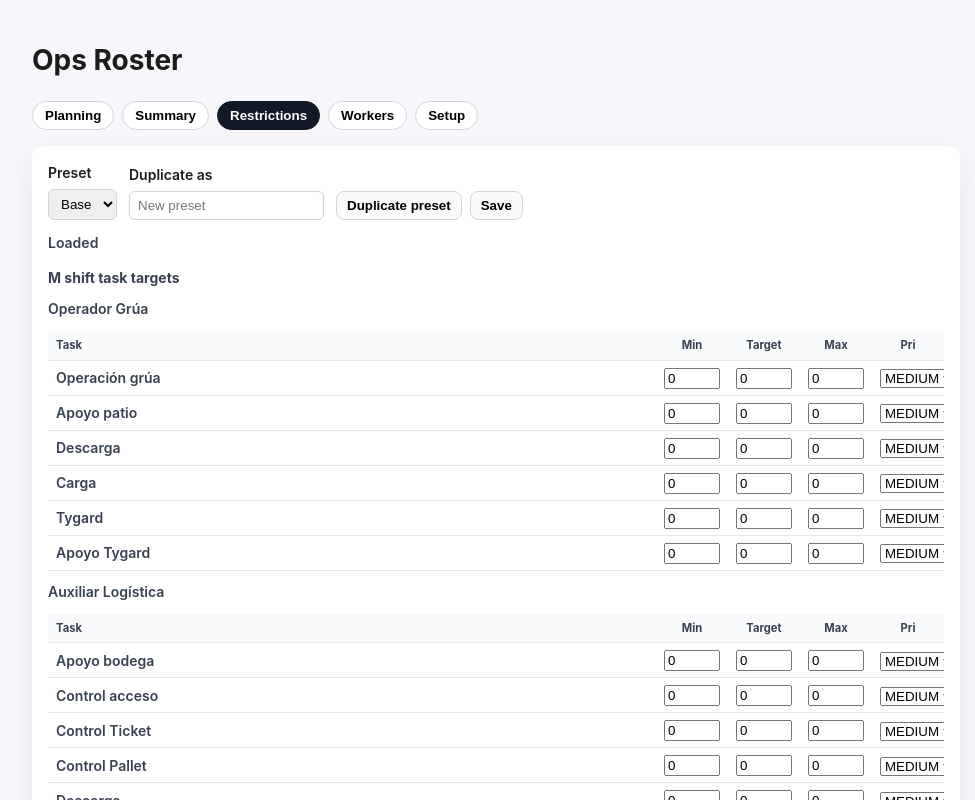
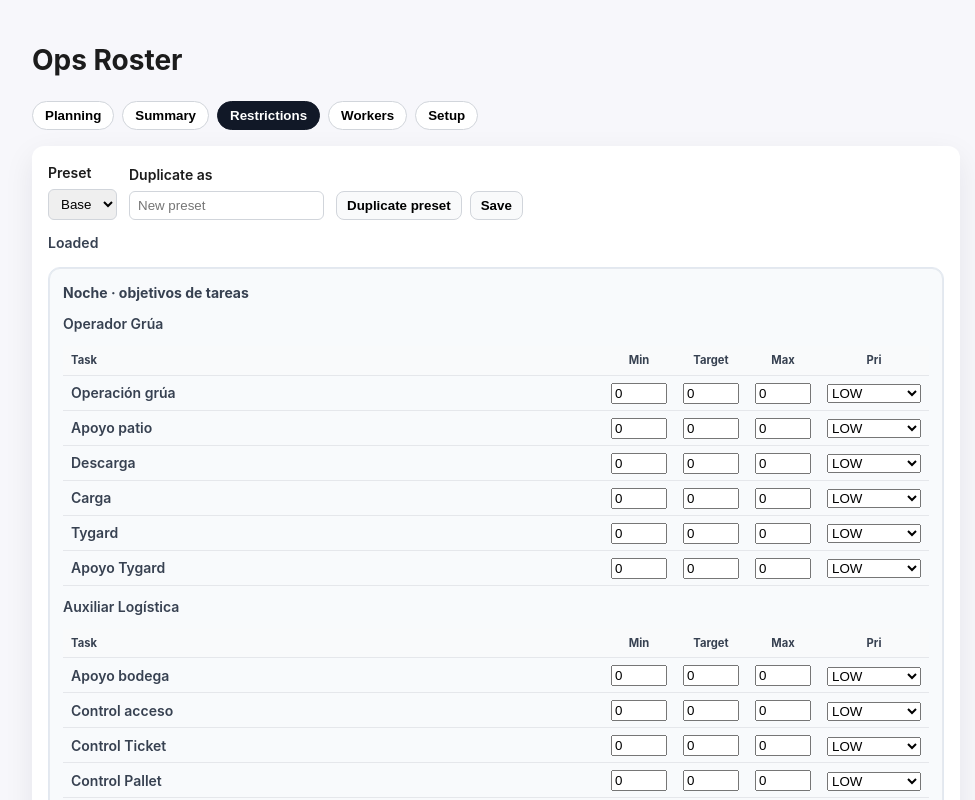
Before and after one commit to cabp393/ops-roster, a React (Vite) app: page / in a window 1280 px wide. Both pictures are taken after a click on the button "Restrictions". Shown: the top 800 px of the page, without its empty margins (144-1119 px from the left). Built offline with nearby package versions, Linux system fonts and the light colour scheme.

Commit message:
Refine restriction priority UI defaults

```diff
--- a/src/data/mock.ts
+++ b/src/data/mock.ts
@@ -8,7 +8,7 @@ export const SHIFT_LABEL: Record<Shift, string> = {
   N: 'Noche',
 }
 
-export const DEFAULT_TASK_PRIORITY: TaskPriority = 'MEDIUM'
+export const DEFAULT_TASK_PRIORITY: TaskPriority = 'LOW'
 
 export const defaultRoles: Role[] = [
   { id: 'role-og', code: 'OG', name: 'Operador Grúa', isActive: true, countsForBalance: true },
--- a/src/index.css
+++ b/src/index.css
@@ -191,6 +191,19 @@ th {
   text-align: center;
 }
 
+.compact-table .prio-col {
+  width: 110px;
+  text-align: center;
+}
+
+.priority-select {
+  width: 100%;
+}
+
+.shift-card {
+  box-shadow: inset 0 0 0 1px rgba(148, 163, 184, 0.2);
+}
+
 .placeholder {
   margin-top: 16px;
   padding: 20px;
--- a/src/pages/RestrictionsPage.tsx
+++ b/src/pages/RestrictionsPage.tsx
@@ -1,5 +1,5 @@
 import { useEffect, useMemo, useState } from 'react'
-import { DEFAULT_TASK_PRIORITY, SHIFTS } from '../data/mock'
+import { DEFAULT_TASK_PRIORITY, SHIFT_LABEL, SHIFTS } from '../data/mock'
 import {
   getRestrictionPreset,
   getRestrictionPresetNames,
@@ -11,6 +11,7 @@ import type { Restrictions, Role, Shift, Task, TaskPriority } from '../types'
 
 const fallbackWeekStart = '2025-12-29'
 const PRIORITIES: TaskPriority[] = ['HIGH', 'MEDIUM', 'LOW']
+const SHIFT_ORDER: Shift[] = ['N', 'M', 'T']
 
 function toDateInputValue(date: Date) {
   const year = date.getFullYear()
@@ -81,6 +82,14 @@ function ensureTaskTargets(restrictions: Restrictions, tasks: Task[]) {
 
 const compactInputStyle = {
   width: '56px',
+}
+
+const shiftCardStyle = {
+  marginTop: '1rem',
+  padding: '1rem',
+  border: '1px solid #e2e8f0',
+  borderRadius: '12px',
+  background: '#f8fafc',
 }
 
 export function RestrictionsPage() {
@@ -246,9 +255,9 @@ export function RestrictionsPage() {
         </div>
       </div>
       {savedLabel ? <p className="summary">{savedLabel}</p> : null}
-      {SHIFTS.map((shift) => (
-        <div key={shift} className="summary" style={{ marginTop: '1rem' }}>
-          <strong>{shift} shift task targets</strong>
+      {SHIFT_ORDER.map((shift) => (
+        <div key={shift} className="summary shift-card" style={shiftCardStyle}>
+          <strong>{SHIFT_LABEL[shift]} · objetivos de tareas</strong>
           {tasksByRole.map(({ role, tasks: roleTasks }) => (
             <div key={`${shift}-${role.code}`} style={{ marginTop: '0.75rem' }}>
               <div style={{ fontWeight: 600, marginBottom: '0.25rem' }}>{role.name}</div>
@@ -257,13 +266,20 @@ export function RestrictionsPage() {
               ) : (
                 <div className="table-wrap">
                   <table className="compact-table">
+                    <colgroup>
+                      <col />
+                      <col style={{ width: '72px' }} />
+                      <col style={{ width: '72px' }} />
+                      <col style={{ width: '72px' }} />
+                      <col style={{ width: '110px' }} />
+                    </colgroup>
                     <thead>
                       <tr>
                         <th className="task-col">Task</th>
                         <th className="num-col">Min</th>
                         <th className="num-col">Target</th>
                         <th className="num-col">Max</th>
-                        <th className="num-col">Pri</th>
+                        <th className="prio-col">Pri</th>
                       </tr>
                     </thead>
                     <tbody>
@@ -316,8 +332,9 @@ export function RestrictionsPage() {
                                 }
                               />
                             </td>
-                            <td>
+                            <td className="prio-col">
                               <select
+                                className="priority-select"
                                 value={target.priority}
                                 onChange={(event) =>
                                   updateTaskPriority(shift, task.id, event.target.value as TaskPriority)
```
